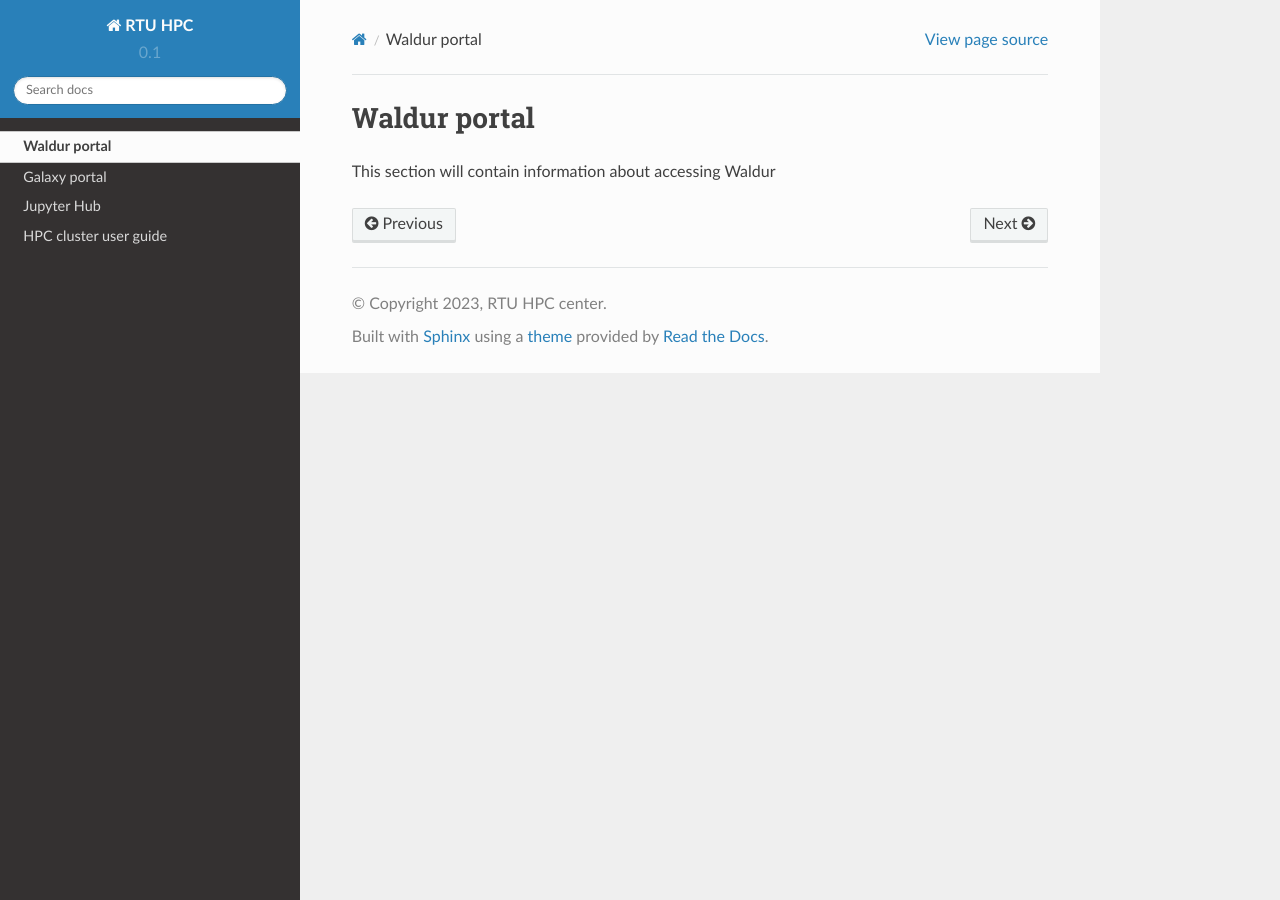
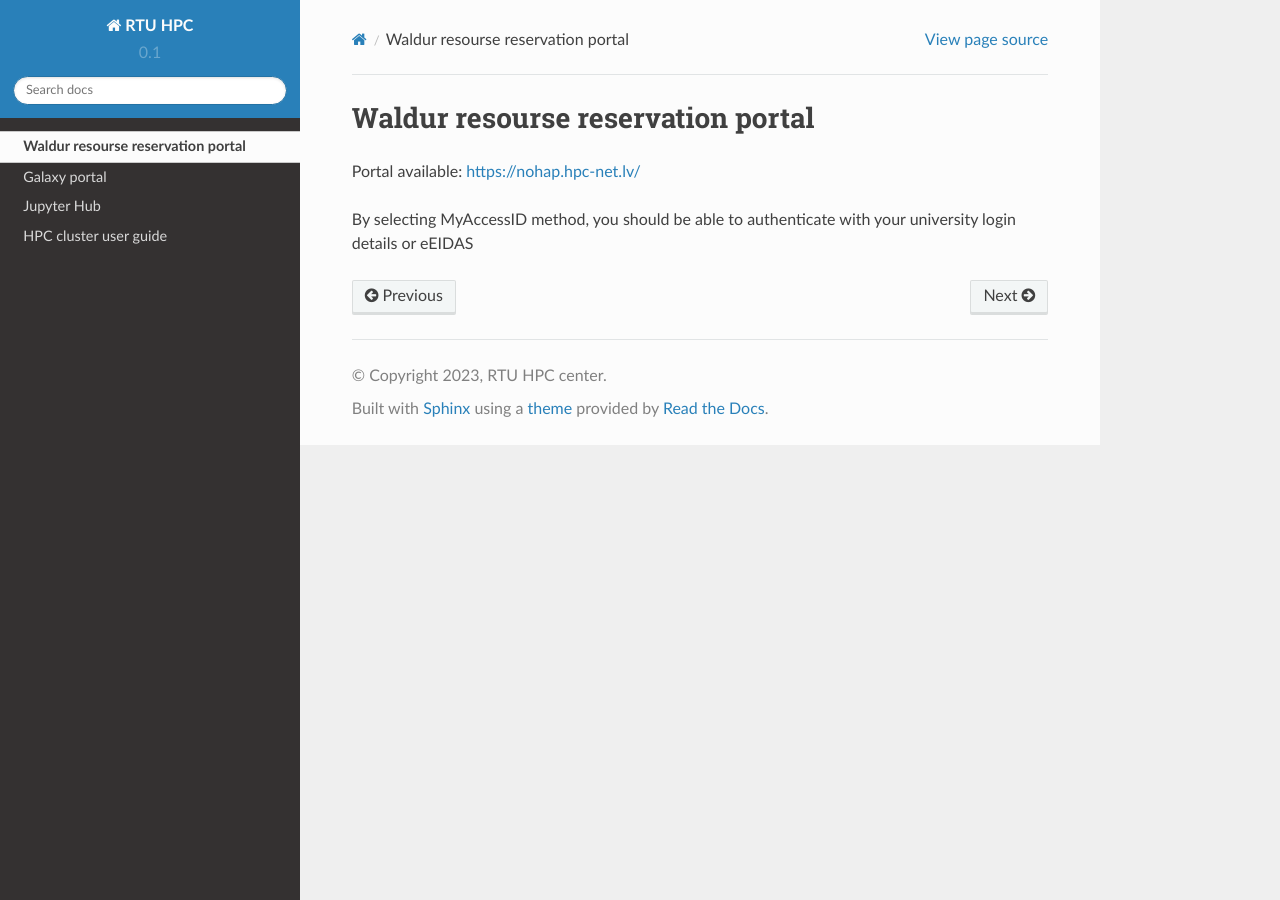
Before and after one commit to rtuhpc/hpc-platform, a Sphinx documentation site: the page built from doc/01_waldur.md, in a window 1280 px wide. Built offline with Sphinx 7.4.7 and the Read the Docs theme 2.0.0, drawn with Linux system fonts in a browser that asks for light colours.

Commit message:
Update 01_waldur.md

```diff
--- a/doc/01_waldur.md
+++ b/doc/01_waldur.md
@@ -1,3 +1,5 @@
-# Waldur portal
+# Waldur resourse reservation portal
 
-This section will contain information about accessing Waldur
+Portal available: [https://nohap.hpc-net.lv/](https://nohap.hpc-net.lv)
+
+By selecting MyAccessID method, you should be able to authenticate with your university login details or eEIDAS
```
